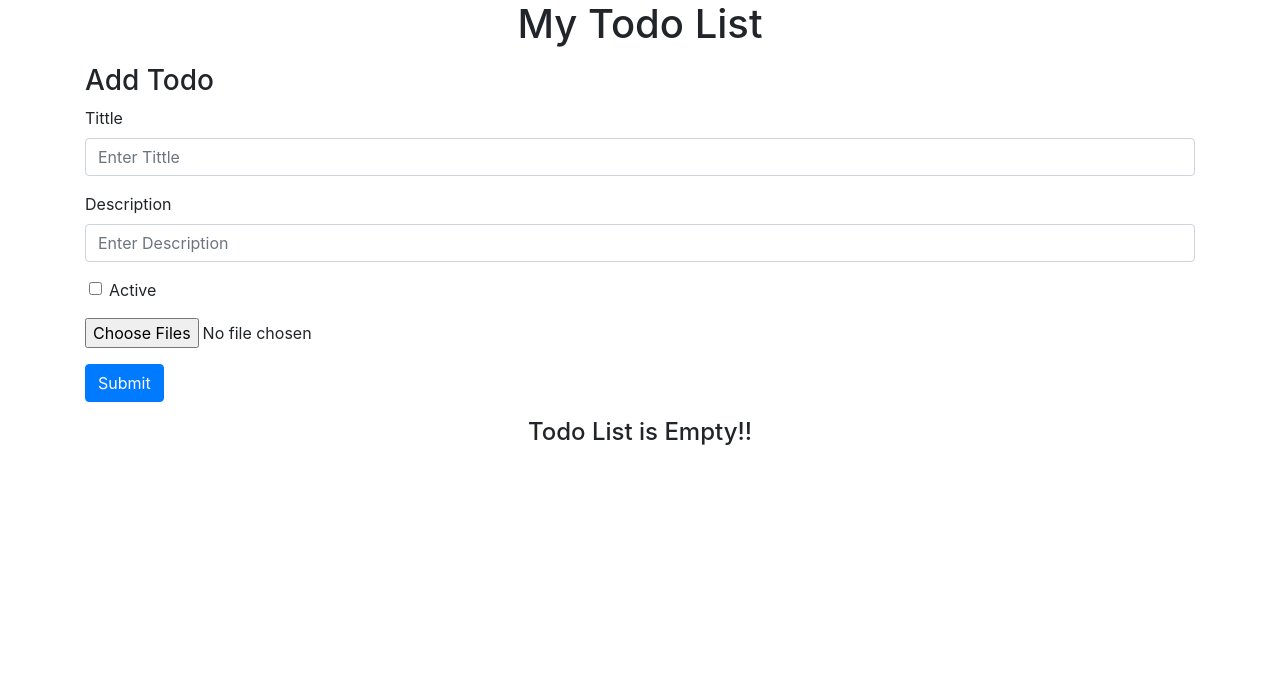
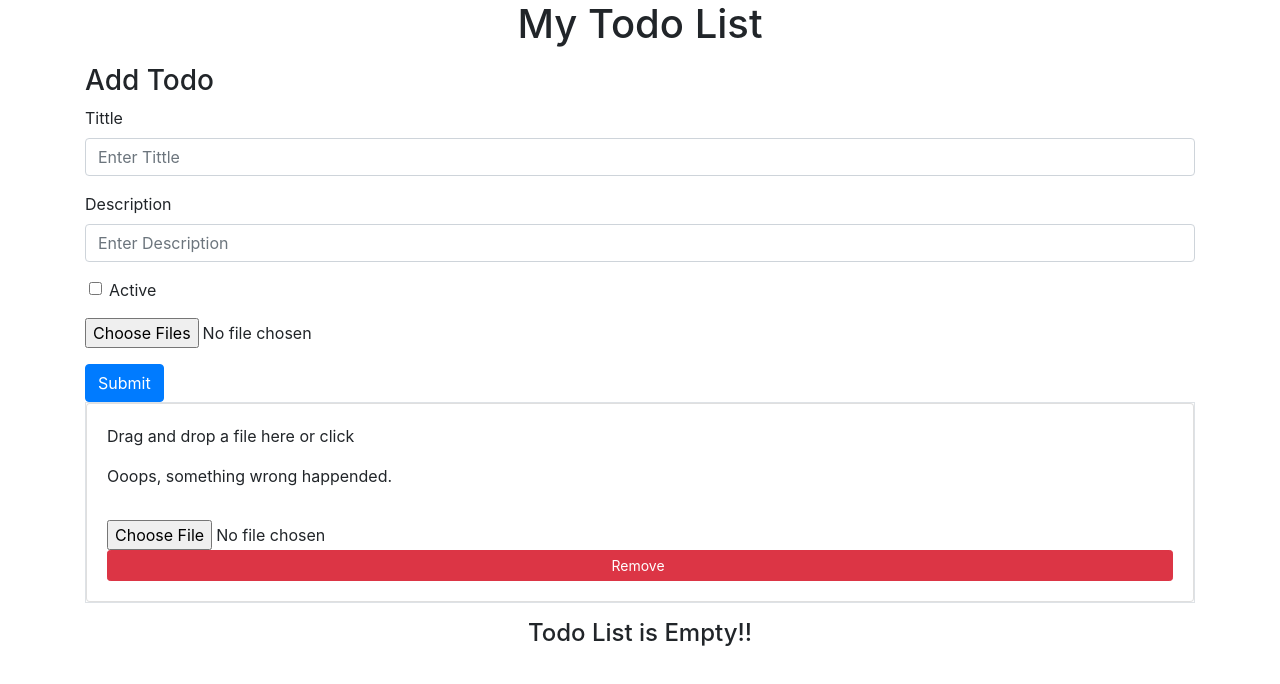
Before and after one commit to tausifabir/angular-file-upload, an Angular app: page /home in a window 1280 px wide. Shown: the top 684 px of the page. Built offline with nearby package versions, Linux system fonts and the light colour scheme.

Commit message:
Refactoring backend api

```diff
--- a/src/app/my-add-todo-component/my-add-todo-component.component.html
+++ b/src/app/my-add-todo-component/my-add-todo-component.component.html
@@ -16,9 +16,15 @@
                     <input type="checkbox" class="form-check-input" id="activetask">
                     <label class="form-check-label" for="activetask">Active</label>
                 </div>
+<!--              <div class="file-upload-errors-container">-->
+<!--                <div class="file-upload-wrapper">-->
+<!--                  <input type="file" (change)="onFileChange($event)" id="input-file-now" class="file-upload" />-->
+<!--                </div>-->
+<!--              </div>-->
 
-              <div class="mt-3">
-                    <input type="file"  (change)="onFileChange($event)"  class="form-control)" multiple>
+
+              <div class="width= 300 , mt-3">
+                    <input type="file"    class="form-control)" multiple>
               </div>
 
             </div>
@@ -27,4 +33,19 @@
         </form>
 
 
+  <section>
+    <div class="bg-white border rounded-5">
+
+      <section class="section-preview">
+
+        <div class="file-upload-wrapper">
+          <div class="card card-body view file-upload"><div class="card-text file-upload-message"><i class="fas fa-cloud-upload-alt"></i><p>Drag and drop a file here or click</p><p class="file-upload-error">Ooops, something wrong happended.</p></div><div class="mask rgba-stylish-slight" style=""></div><div class="file-upload-errors-container"><ul></ul></div><input type="file" id="input-file-now" class="file_upload"><button type="button" class="btn btn-sm btn-danger waves-effect waves-light">Remove<i class="far fa-trash-alt ml-1"></i></button><div class="file-upload-preview" style="display: none;"><span class="file-upload-render"></span><div class="file-upload-infos"><div class="file-upload-infos-inner"><p class="file-upload-filename"><span class="file-upload-filename-inner">1056.java</span></p><p class="file-upload-infos-message">Drag and drop or click to replace</p></div></div></div></div>
+        </div>
+      </section>
+
+
+    </div>
+  </section>
+
+
 </div>
```
